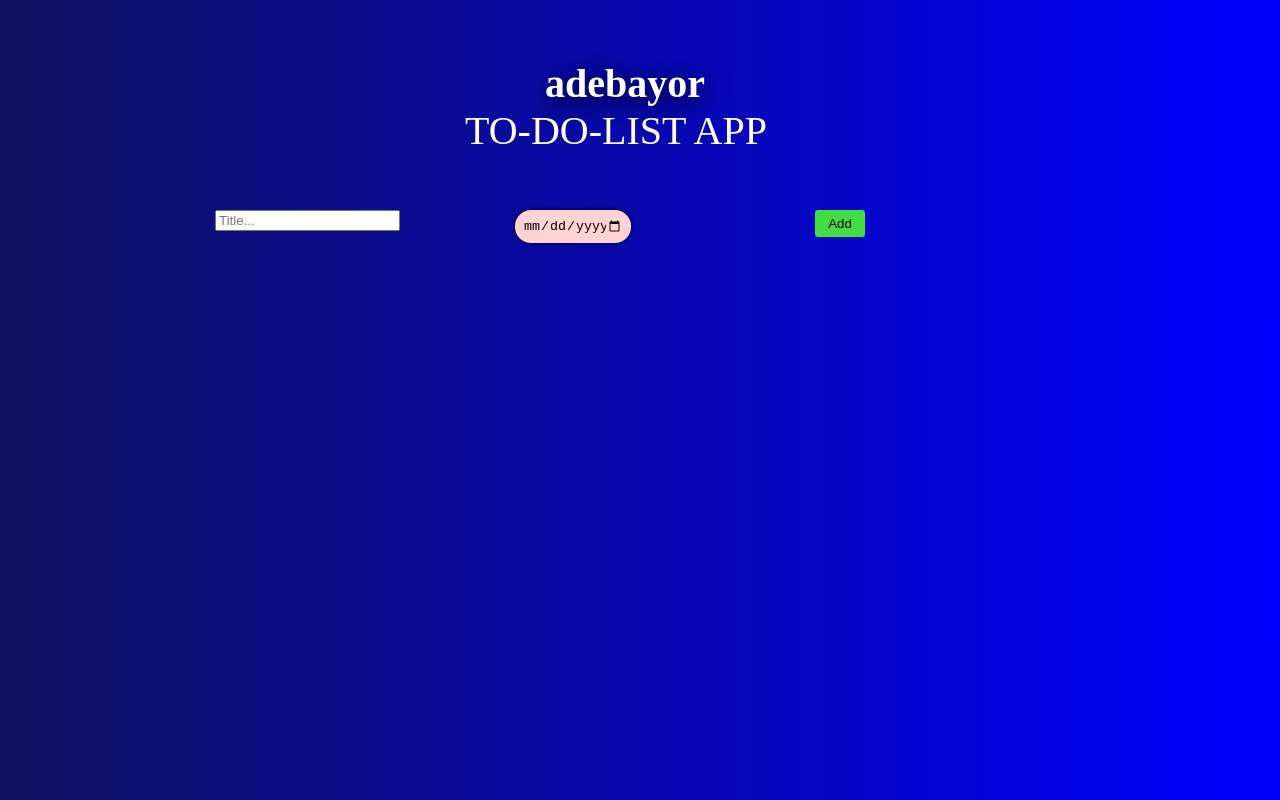
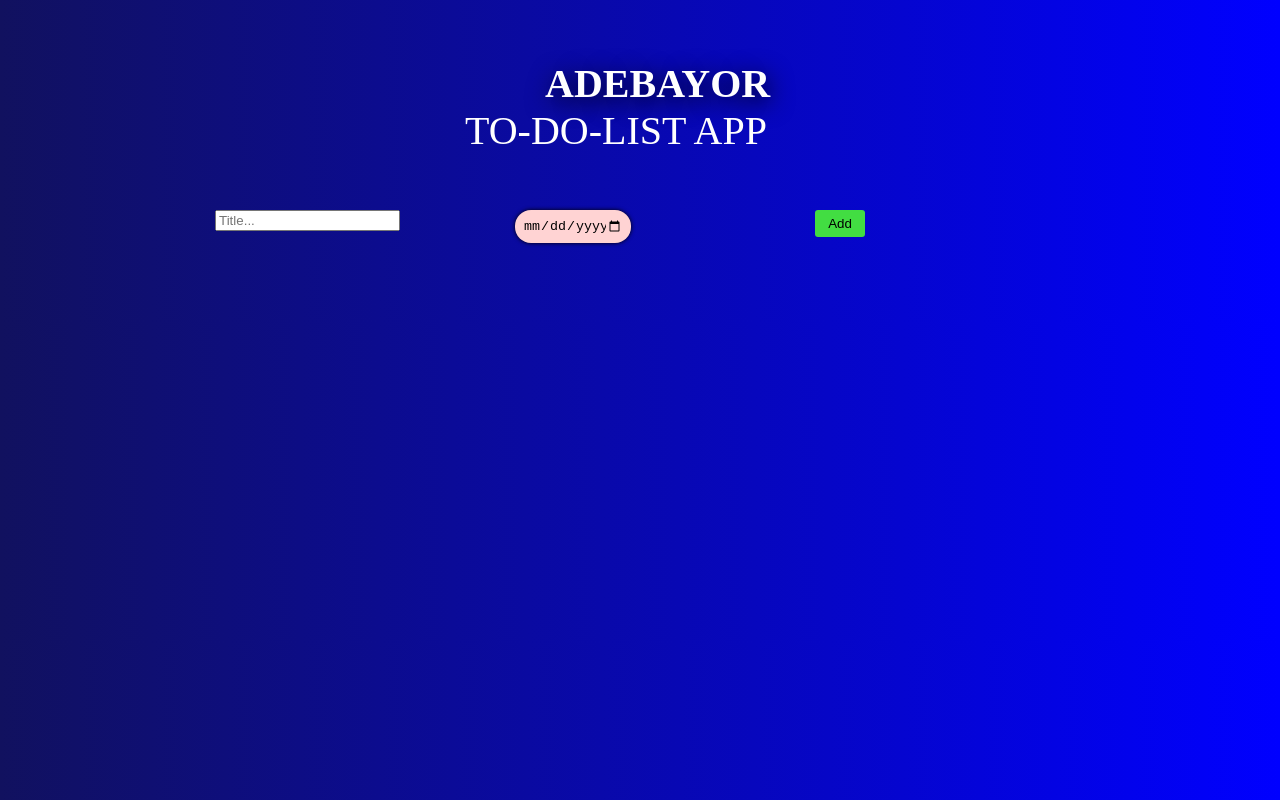
Before and after one commit to Xambady/todo-list, a plain HTML site: page index.html in a window 1280 px wide. Drawn offline with Linux system fonts and the light colour scheme.

Commit message:
BACK TO ADEBAYOR

```diff
--- a/index.html
+++ b/index.html
@@ -8,7 +8,7 @@
     <div class="parent-container">
       <p class="app-title">
         <span class="aremu">
-          adebayor
+          ADEBAYOR
         </span> <br/>
         TO-DO-LIST APP
       </p>
```
